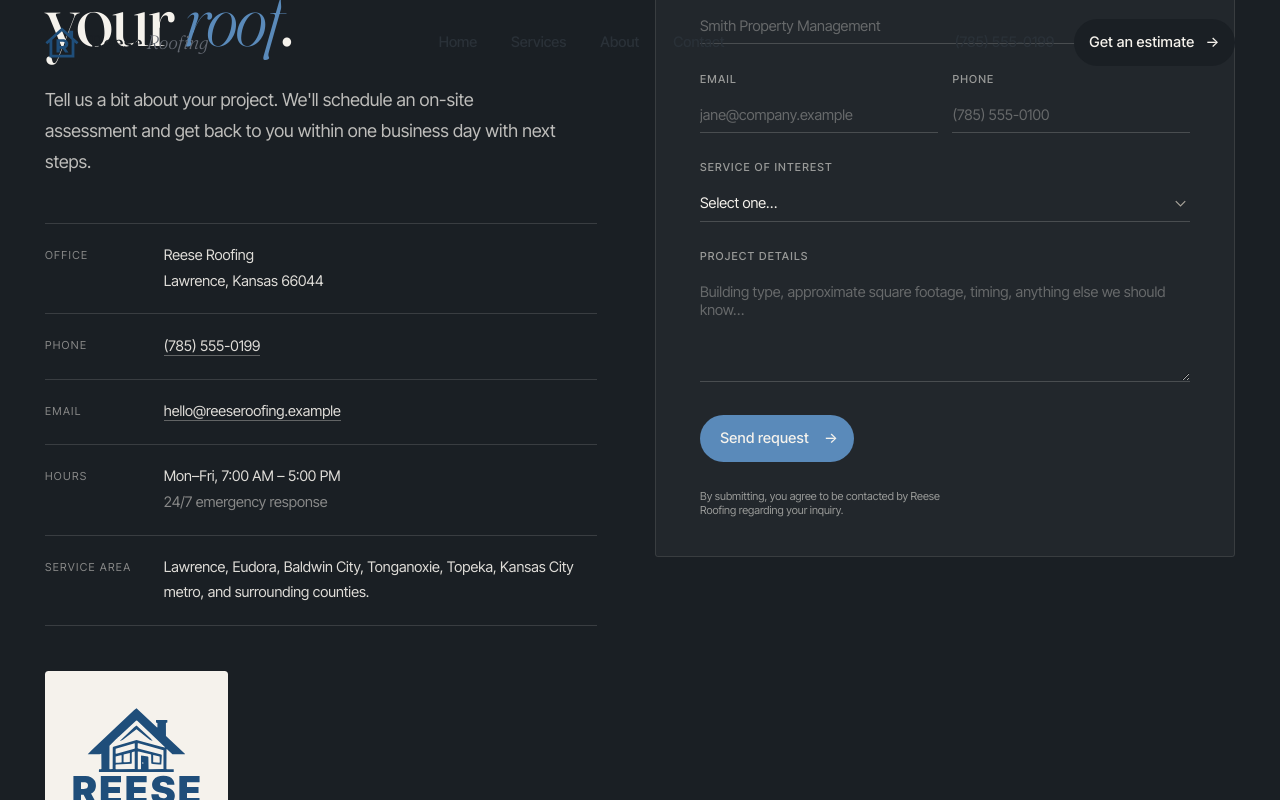
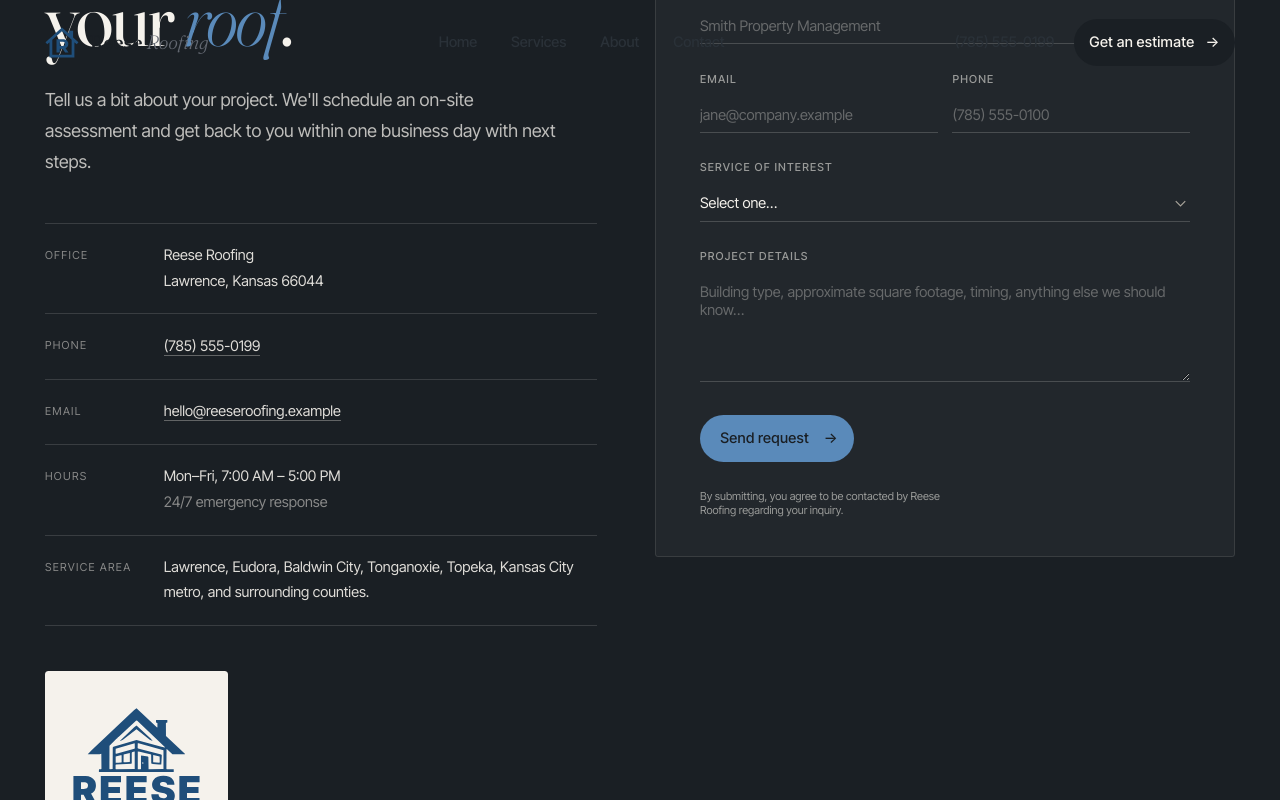
Before and after one commit to z4nta0/reese-roofing, a React (Vite) app: page / in a window 1280 px wide. In both pictures the pointer is over the button 777 px from the left and 4402 px from the top of the page. Shown: the part 3963-4763 px from the top of the page. Built offline with nearby package versions, Linux system fonts and the light colour scheme.

Commit message:
What: Submit Hover Ink Text. Why: The submit button's hover put paper text on the soft accent at 3.25 to 1, under the 4.5 to 1 text needs. How: The hover keeps its soft accent fill but turns the text ink, measured at 4.57 to 1 in Chromium.

```diff
--- a/src/pages/home/contact.module.css
+++ b/src/pages/home/contact.module.css
@@ -506,11 +506,11 @@
 
 
 }
-.forSubBut:hover { /* What: Hovered Form Submit Button. Why: The button should respond to the pointer. How: This turns it the soft accent with paper text and lifts it a pixel. */
+.forSubBut:hover { /* What: Hovered Form Submit Button. Why: The button should respond to the pointer. How: This turns it the soft accent with ink text, which keeps 4.5:1 contrast where paper text wouldn't, and lifts it a pixel. */
 
 
 	background : var( --acc-lig-col ); /* Accent Light Color, the accent lightened by 0.204 */
-	color      : var( --bac-pag-col ); /* Background Page Color = #f5f2ec */
+	color      : var( --tex-mai-col ); /* Text Main Color = #1a1f24 */
 	transform  : translateY( -1px );
 
 
```
